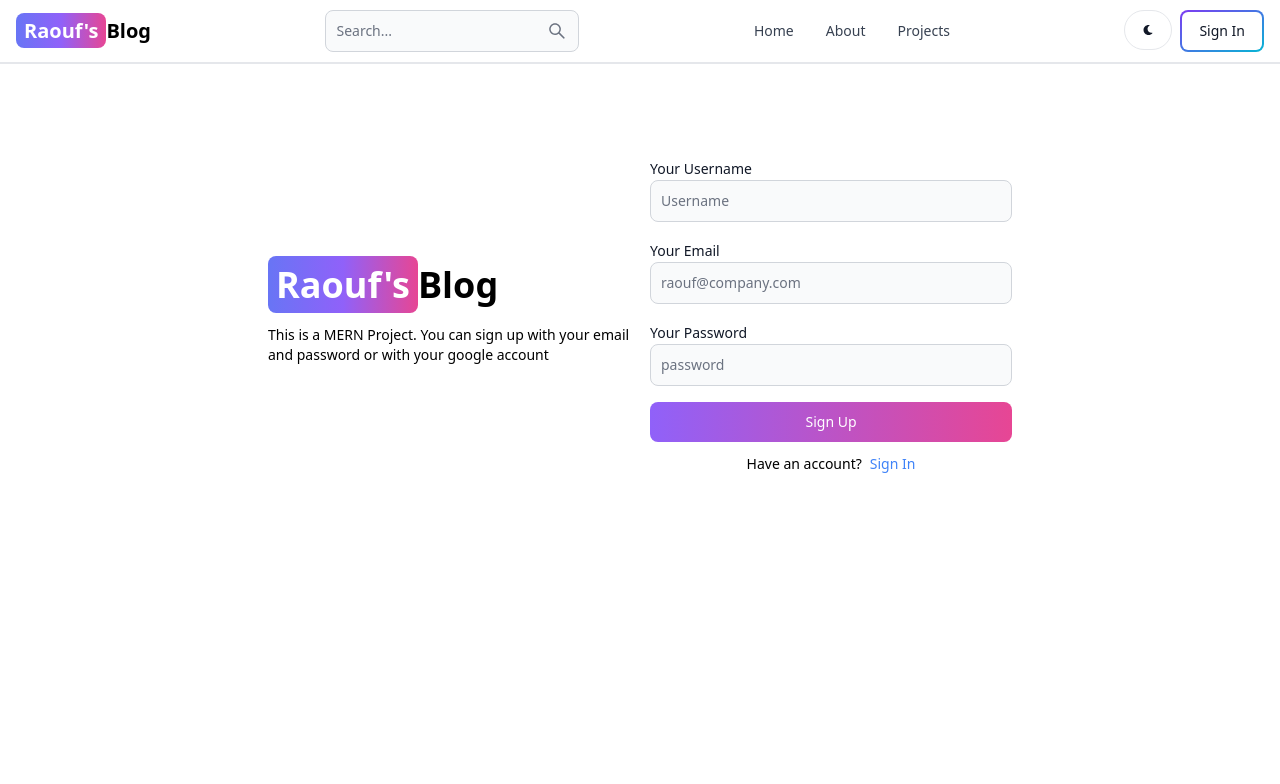
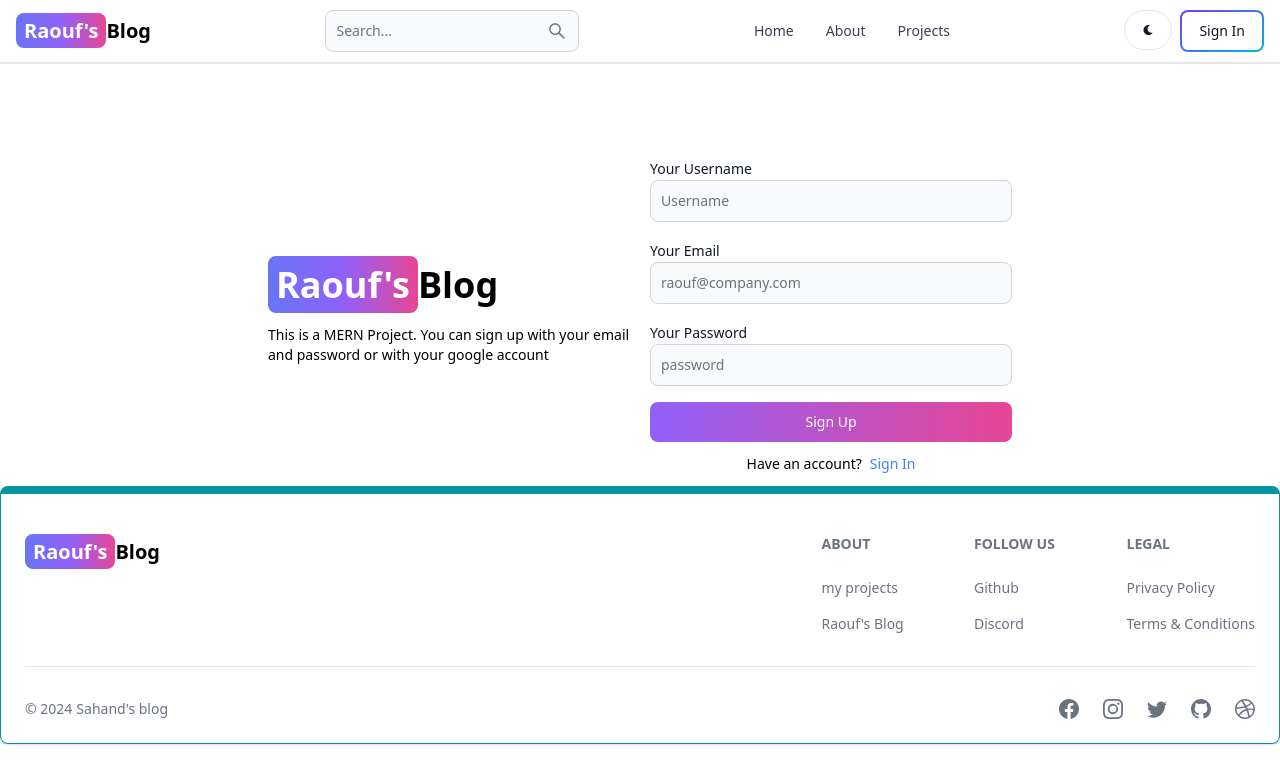
Before and after one commit to RaoufSEZAR/mern-blog-flowbite, a React (Vite) app in the folder client/: page /sign-up in a window 1280 px wide. Shown: the top 784 px of the page. Built offline with nearby package versions, Linux system fonts and the light colour scheme.

Commit message:
add footer

```diff
--- a/client/src/App.jsx
+++ b/client/src/App.jsx
@@ -6,6 +6,7 @@
 import About from "./pages/About";
 import Dashboard from "./pages/Dashboard";
 import Header from "./components/Header";
+import FooterCom from "./components/Footer";
 
 function App() {
 	return (
@@ -19,6 +20,7 @@
 				<Route path="/dashboard" element={<Dashboard />} />
 				<Route path="/sign-up" element={<Signup />} />
 			</Routes>
+			<FooterCom />
 		</BrowserRouter>
 	);
 }
--- /dev/null
+++ b/client/src/components/Footer.jsx
@@ -0,0 +1,86 @@
+import { Footer } from "flowbite-react";
+import { Link } from "react-router-dom";
+import {
+	BsFacebook,
+	BsInstagram,
+	BsTwitter,
+	BsGithub,
+	BsDribbble,
+} from "react-icons/bs";
+export default function FooterCom() {
+	return (
+		<Footer container className="border border-t-8 border-teal-500">
+			<div className="w-full max-w-7xl mx-auto">
+				<div className="grid w-full justify-between sm:flex md:grid-cols-1">
+					<div className="mt-5">
+						<Link
+							to="/"
+							className="self-center whitespace-nowrap text-lg sm:text-xl font-semibold dark:text-white"
+						>
+							<span className="px-2 py-1 bg-gradient-to-r from-indigo-500 via-purple-500 to-pink-500 rounded-lg text-white">
+								Raouf's
+							</span>
+							Blog
+						</Link>
+					</div>
+					<div className="grid grid-cols-2 gap-8 mt-4 sm:grid-cols-3 sm:gap-6">
+						<div>
+							<Footer.Title title="About" />
+							<Footer.LinkGroup col>
+								<Footer.Link
+									href="https://www.github.com/raoufsezar"
+									target="_blank"
+									rel="noopener noreferrer"
+								>
+									my projects
+								</Footer.Link>
+								<Footer.Link
+									href="/about"
+									target="_blank"
+									rel="noopener noreferrer"
+								>
+									Raouf's Blog
+								</Footer.Link>
+							</Footer.LinkGroup>
+						</div>
+						<div>
+							<Footer.Title title="Follow us" />
+							<Footer.LinkGroup col>
+								<Footer.Link
+									href="https://www.github.com/raoufsezar"
+									target="_blank"
+									rel="noopener noreferrer"
+								>
+									Github
+								</Footer.Link>
+								<Footer.Link href="#">Discord</Footer.Link>
+							</Footer.LinkGroup>
+						</div>
+						<div>
+							<Footer.Title title="Legal" />
+							<Footer.LinkGroup col>
+								<Footer.Link href="#">Privacy Policy</Footer.Link>
+								<Footer.Link href="#">Terms &amp; Conditions</Footer.Link>
+							</Footer.LinkGroup>
+						</div>
+					</div>
+				</div>
+				<Footer.Divider />
+				<div className="w-full sm:flex sm:items-center sm:justify-between">
+					<Footer.Copyright
+						href="#"
+						by="Sahand's blog"
+						year={new Date().getFullYear()}
+					/>
+					<div className="flex gap-6 sm:mt-0 mt-4 sm:justify-center">
+						<Footer.Icon href="#" icon={BsFacebook} />
+						<Footer.Icon href="#" icon={BsInstagram} />
+						<Footer.Icon href="#" icon={BsTwitter} />
+						<Footer.Icon href="https://github.com/raoufsezar" icon={BsGithub} />
+						<Footer.Icon href="#" icon={BsDribbble} />
+					</div>
+				</div>
+			</div>
+		</Footer>
+	);
+}
```
